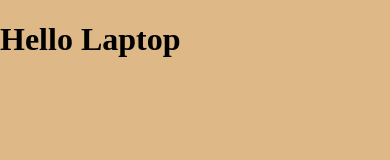
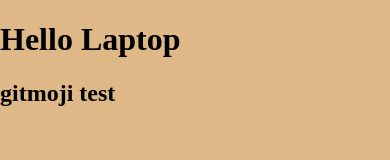
Before and after one commit to jehhyuplee/firstgit, a plain HTML site: page index.html in a window 390 px wide. Drawn offline with Linux system fonts and the light colour scheme.

Commit message:
:iphone: Add h2 tag
nothing special

```diff
--- a/index.html
+++ b/index.html
@@ -11,6 +11,7 @@
   <body>
     <main>
       <h1>Hello Laptop</h1>
+      <h2>gitmoji test</h2>
     </main>
     <script src="script.js"></script>
   </body>
```
